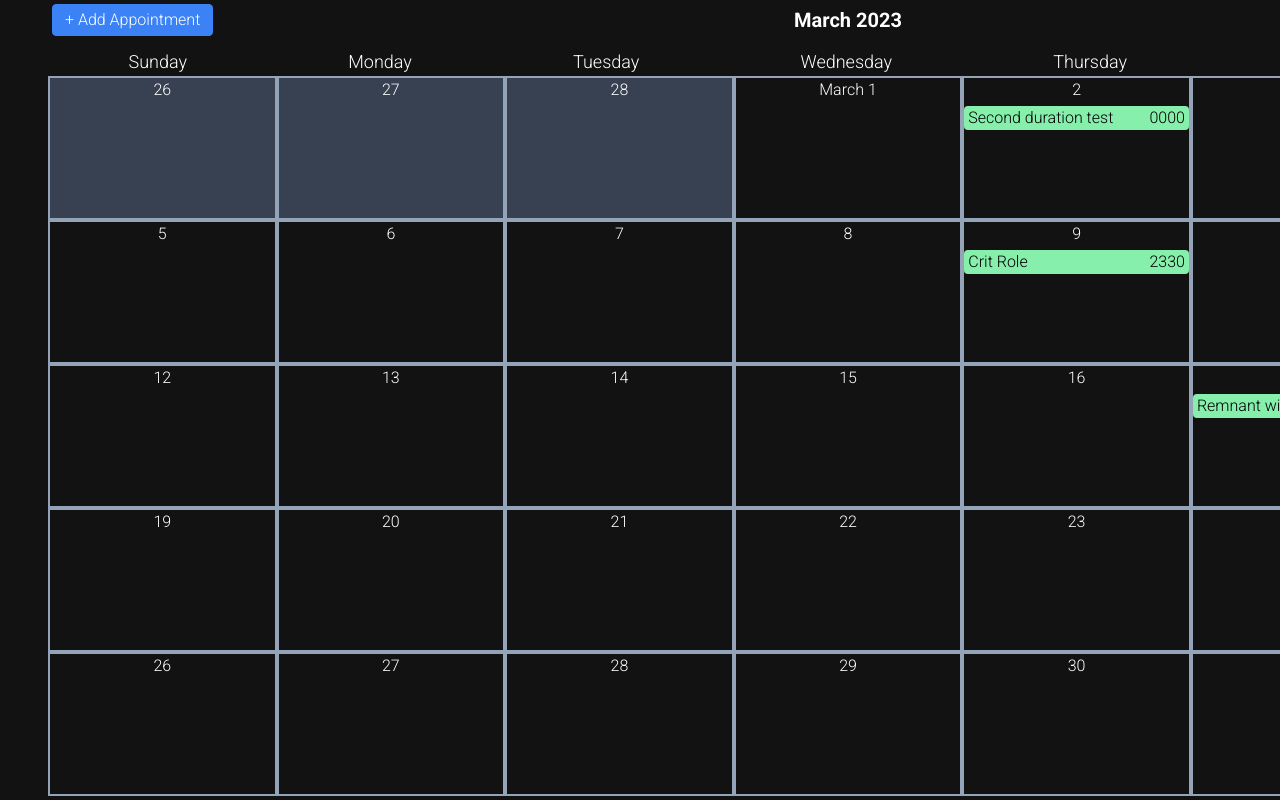
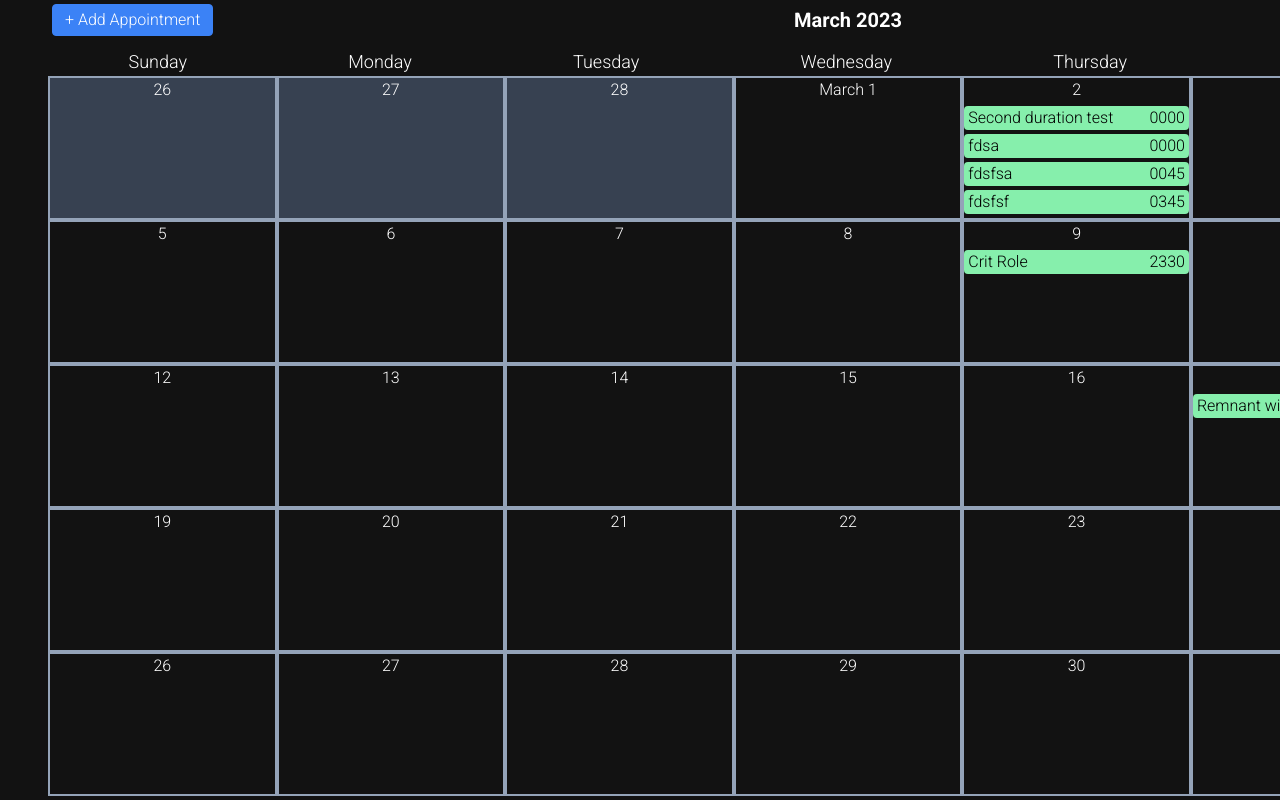
Before and after one commit to Pfirewire/react-calendar, a React (Create React App) app: page / in a window 1280 px wide. Shown: the top 800 px of the page. Built offline with nearby package versions, Linux system fonts and the light colour scheme; data requests are answered from the project's data file.

Commit message:
Added scrollable overflow to day view for when too many appointments to show

```diff
--- a/db.json
+++ b/db.json
@@ -35,6 +35,42 @@
       "duration": 15,
       "notes": "fdsa",
       "id": 4
+    },
+    {
+      "title": "fdsa",
+      "date": "2023-03-01",
+      "start": "0000",
+      "end": "0000",
+      "duration": 0,
+      "notes": "as",
+      "id": 5
+    },
+    {
+      "title": "fdsfsa",
+      "date": "2023-03-01",
+      "start": "0045",
+      "end": "2100",
+      "duration": 1215,
+      "notes": "asd",
+      "id": 6
+    },
+    {
+      "title": "fdsfsf",
+      "date": "2023-03-01",
+      "start": "0345",
+      "end": "0000",
+      "duration": 1215,
+      "notes": "asdf",
+      "id": 7
+    },
+    {
+      "title": "fdsfsaf",
+      "date": "2023-03-01",
+      "start": "0445",
+      "end": "1930",
+      "duration": 885,
+      "notes": "asd",
+      "id": 8
     }
   ]
 }
--- a/src/components/time-periods/Day.js
+++ b/src/components/time-periods/Day.js
@@ -16,7 +16,7 @@ function Day({ firstWeek, isSingleWeek, isSingleDay, date, appointments, ...rest
     const showMonth = prettyDate.day === 1;
     const classes = className(
         rest.className,
-        'border-2 border-slate-400 flex-grow w-full',
+        'border-2 border-slate-400 flex-grow w-full overflow-auto',
         {
             'bg-gray-700': prettyDate.month !== month,
             'w-auto': !isSingleDay,
```
